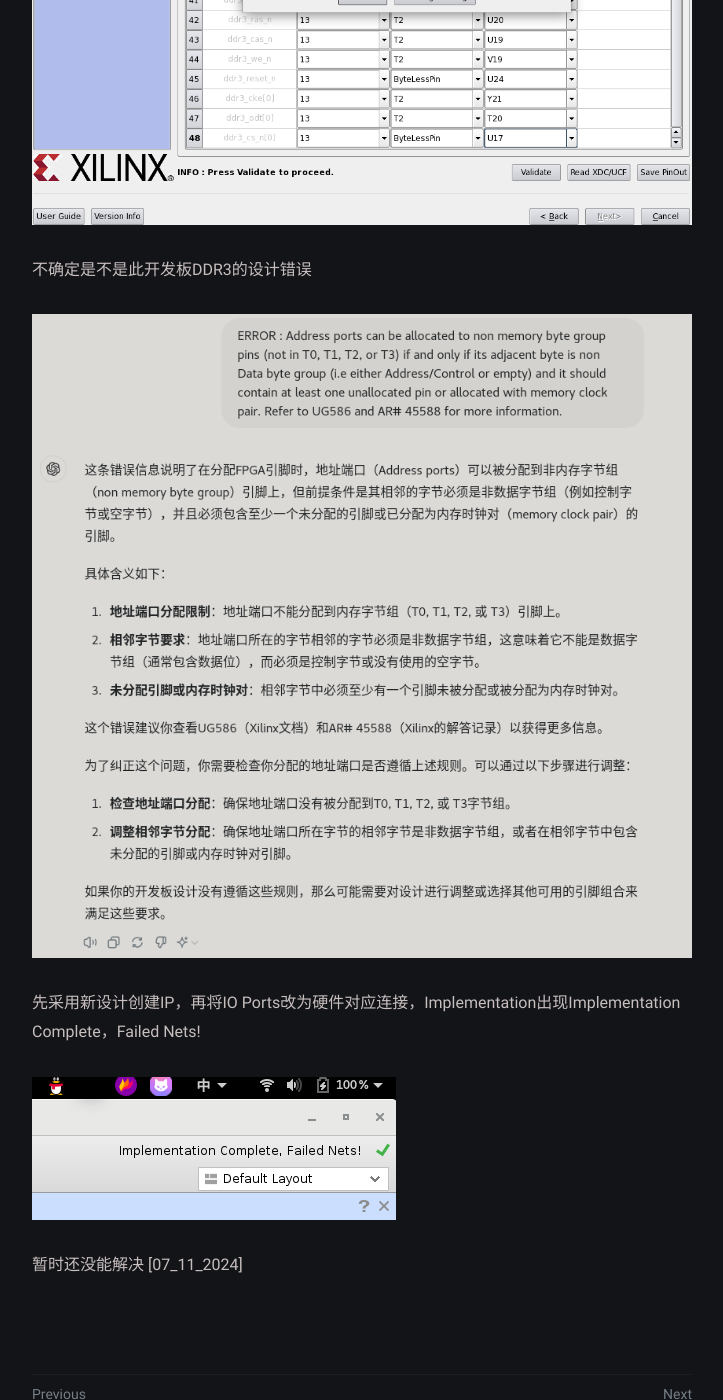
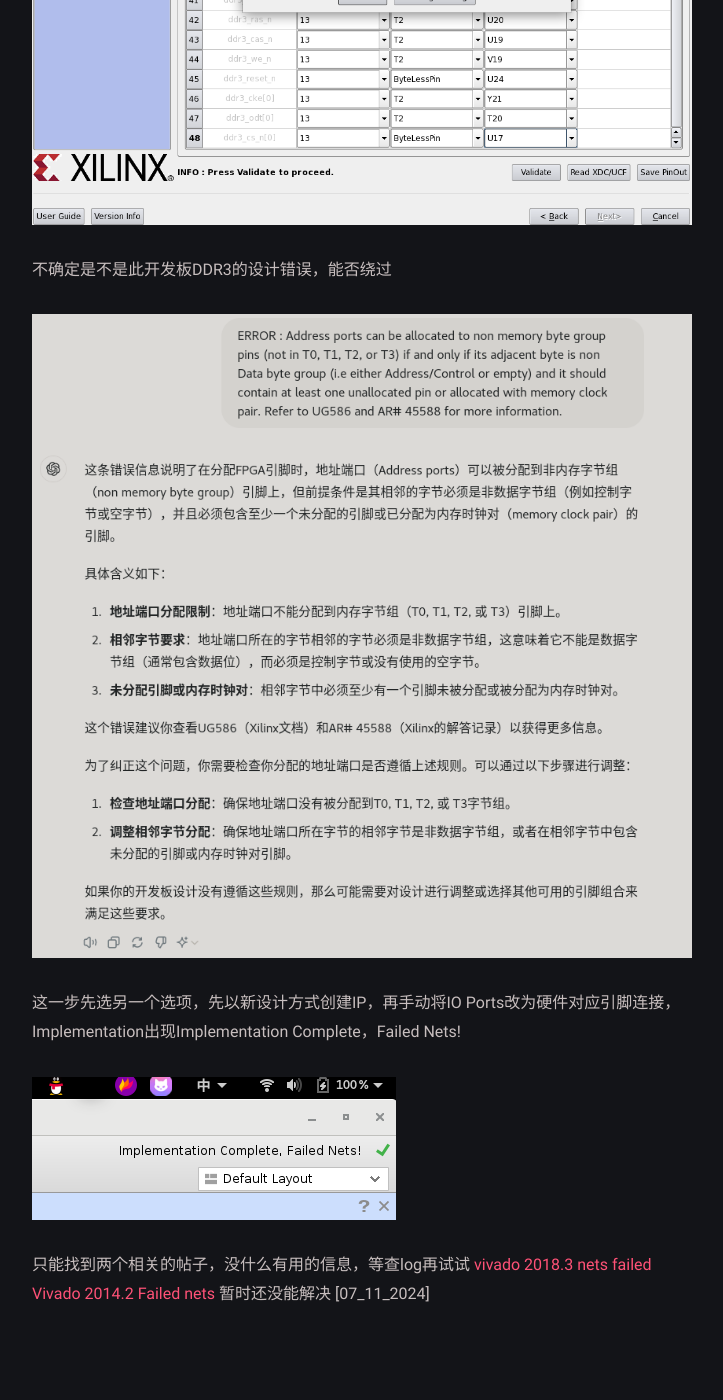
Before and after one commit to touchspeed/touchspeed.github.io, a Jekyll site: the page built from _posts/2024-07-02-ddr3-mig/2024-07-02-ddr3-mig.md, in a window 1280 px wide and 1400 px high, scrolled down 12759 px. Shown: the whole window, without its empty margins (278-1001 px from the left). Built offline with Jekyll 4.4.1, drawn with Linux system fonts in a browser that asks for light colours.

```diff
--- a/_posts/2024-07-02-ddr3-mig/2024-07-02-ddr3-mig.md
+++ b/_posts/2024-07-02-ddr3-mig/2024-07-02-ddr3-mig.md
@@ -163,12 +163,15 @@ ERROR : Address ports can be allocated to non memory byte group pins (not in T0,
 
 ![alt text](https://raw.githubusercontent.com/touchspeed/touchspeed.github.io/main/_posts/2024-07-02-ddr3-mig/image-16.png)
 
-不确定是不是此开发板DDR3的设计错误
+不确定是不是此开发板DDR3的设计错误，能否绕过
 
 ![alt text](https://raw.githubusercontent.com/touchspeed/touchspeed.github.io/main/_posts/2024-07-02-ddr3-mig/image-17.png)
 
-先采用新设计创建IP，再将IO Ports改为硬件对应连接，Implementation出现Implementation Complete，Failed Nets!
+这一步先选另一个选项，先以新设计方式创建IP，再手动将IO Ports改为硬件对应引脚连接，Implementation出现Implementation Complete，Failed Nets!
 
 ![alt text](https://raw.githubusercontent.com/touchspeed/touchspeed.github.io/main/_posts/2024-07-02-ddr3-mig/image-18.png)
 
+只能找到两个相关的帖子，没什么有用的信息，等查log再试试
+[vivado 2018.3 nets failed](https://support.xilinx.com/s/question/0D52E00007G0t4ZSAR/vivado-20183-nets-failed?language=en_US)
+[Vivado 2014.2 Failed nets](https://support.xilinx.com/s/question/0D52E00006iHs53SAC/vivado-20142-failed-nets?language=en_US)
 暂时还没能解决 [07_11_2024]
```
Also changed, not shown: _posts/2024-07-11-conv-basic/2024-07-11-conv-basic.md (+2 -3 lines), _posts/2024-07-11-rpm-update-wps/image-1.png (renamed from _posts/image-1.png), _posts/2024-07-11-rpm-update-wps/image-2.png (renamed from _posts/image-2.png), _posts/2024-07-11-rpm-update-wps/image.png (renamed from _posts/image.png), 6 other files.
